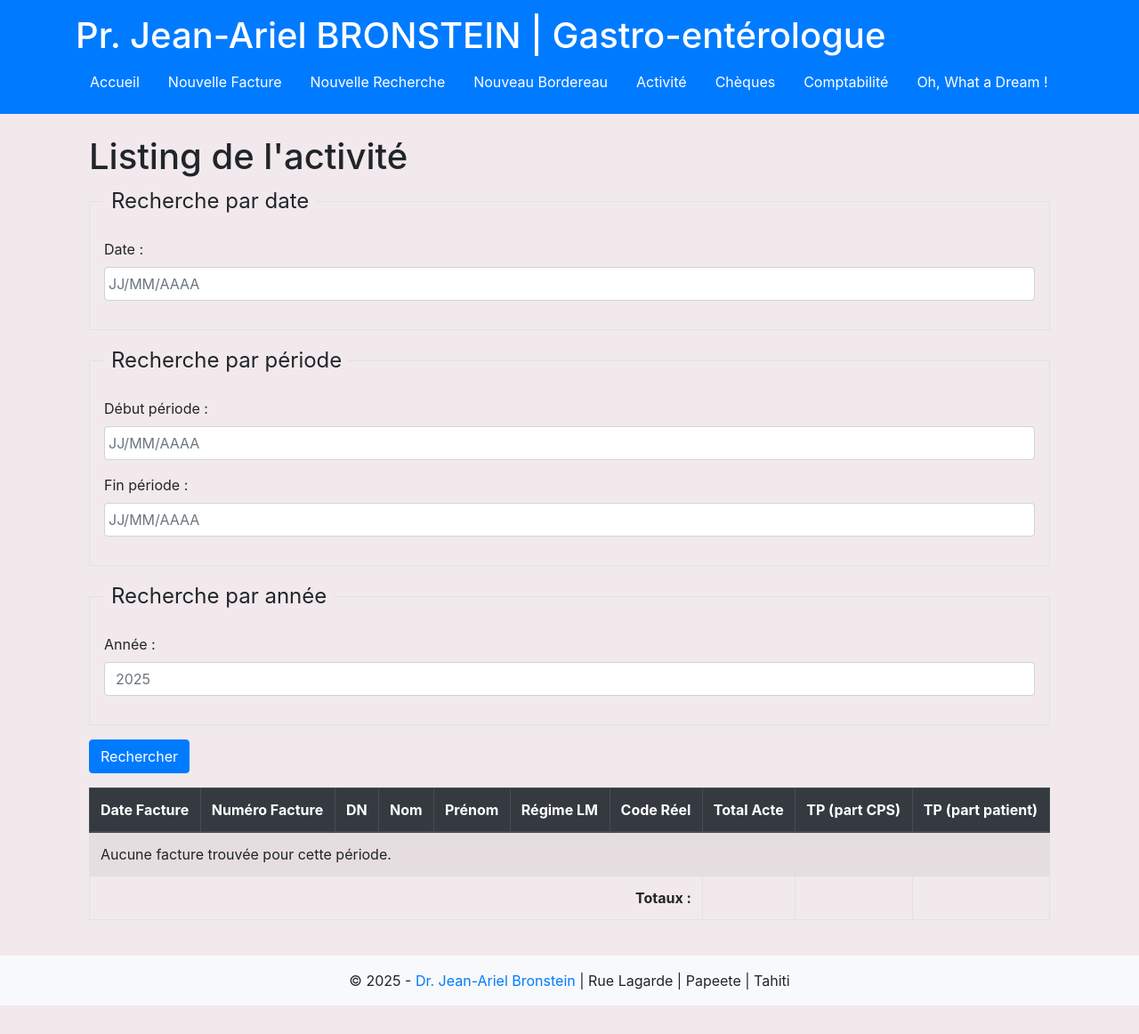
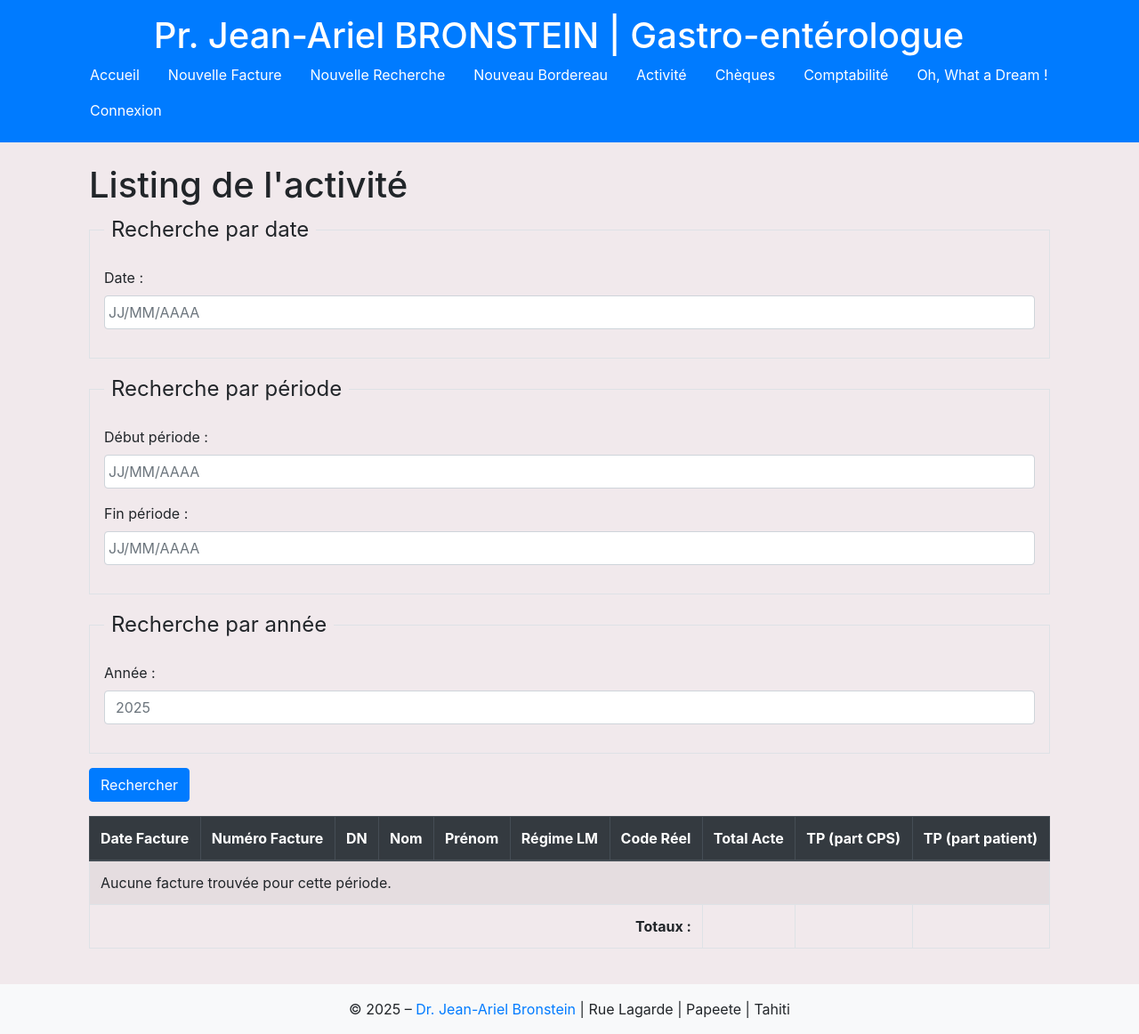
Before and after one commit to bja98713/jabbureau, a Django app: template comptabilite/templates/comptabilite/activity_list.html in a window 1280 px wide. Shown: the whole page at 89% size. Before the commit the page ends 1130 px from the top, so only its background shows below. Run offline with Django 5.2, Linux system fonts and the light colour scheme; the template is opened without the code that fills it, so the values that code supplies are empty; some libraries are stand-ins or nearby versions.

Commit message:
maj4 pythonanywhere

```diff
--- a/comptabilite/urls.py
+++ b/comptabilite/urls.py
@@ -1,6 +1,7 @@
 from django.urls import path
 from . import views
 from .views import remise_cheque, ComptabiliteSummaryView, FacturationListView, FacturationCreateView
+from django.contrib.auth.views import LogoutView
 
 urlpatterns = [
     path('', views.FacturationListView.as_view(), name='facturation_list'),
@@ -21,4 +22,5 @@ urlpatterns = [
     path('cheques/pdf/', views.print_cheque_listing, name='print_cheque_listing'),
     path('<int:pk>/generate_numero/', views.generate_numero, name='generate_numero'),
     path('comptabilite/', ComptabiliteSummaryView.as_view(), name='comptabilite_summary'),
+    path('accounts/logout/', LogoutView.as_view(next_page='login'), name='logout'),
 ]
--- a/templates/base.html
+++ b/templates/base.html
@@ -5,49 +5,62 @@
   <meta charset="UTF-8">
   <meta name="viewport" content="width=device-width, initial-scale=1.0">
   <title>{% block title %} Pr. Jean-Ariel BRONSTEIN | Gastro-entérologue {% endblock %}</title>
-  <!-- Lien vers Bootstrap CSS depuis un CDN -->
-  <link rel="stylesheet" href="https://stackpath.bootstrapcdn.com/bootstrap/4.5.2/css/bootstrap.min.css">
-  <!-- Vos styles personnalisés -->
+  <!-- Bootstrap CSS -->
+  <link rel="stylesheet"
+        href="https://stackpath.bootstrapcdn.com/bootstrap/4.5.2/css/bootstrap.min.css">
+  <!-- Vos styles perso -->
   <link rel="stylesheet" href="{% static 'css/style.css' %}">
-  <link rel="stylesheet" href="https://cdnjs.cloudflare.com/ajax/libs/bootstrap-datepicker/1.9.0/css/bootstrap-datepicker.min.css">
+  <!-- Datepicker CSS -->
+  <link rel="stylesheet"
+        href="https://cdnjs.cloudflare.com/ajax/libs/bootstrap-datepicker/1.9.0/css/bootstrap-datepicker.min.css">
   <style>
     body {
-      background-color: #f1e9ec;  /* ou #ffeef2, #ffeaea selon l’intensité désirée */
+      background-color: #f1e9ec;
     }
   </style>
 </head>
 <body>
   <header class="bg-primary text-white py-3">
-    <div class="container">
-      <h1 class="mb-0">Pr. Jean-Ariel BRONSTEIN | Gastro-entérologue</h1>
-      <nav class="mt-2">
+    <div class="container text-center">
+      <h1 class="mb-0 mr-4">Pr. Jean-Ariel BRONSTEIN | Gastro-entérologue</h1>
+
+      <!-- Menu principal -->
+      <nav class="flex-grow-1">
         <ul class="nav">
+          <li class="nav-item"><a class="nav-link text-white" href="{% url 'facturation_list' %}">Accueil</a></li>
+          <li class="nav-item"><a class="nav-link text-white" href="{% url 'facturation_create' %}">Nouvelle Facture</a></li>
+          <li class="nav-item"><a class="nav-link text-white" href="{% url 'facturation_search_list' %}">Nouvelle Recherche</a></li>
+          <li class="nav-item"><a class="nav-link text-white" href="{% url 'create_bordereau' %}">Nouveau Bordereau</a></li>
+          <li class="nav-item"><a class="nav-link text-white" href="{% url 'activity_list' %}">Activité</a></li>
+          <li class="nav-item"><a class="nav-link text-white" href="{% url 'cheque_listing' %}">Chèques</a></li>
+          <li class="nav-item"><a class="nav-link text-white" href="{% url 'comptabilite_summary' %}">Comptabilité</a></li>
           <li class="nav-item">
-            <a class="nav-link text-white" href="{% url 'facturation_list' %}">Accueil</a>
-          </li>
-          <li class="nav-item">
-            <a class="nav-link text-white" href="{% url 'facturation_create' %}">Nouvelle Facture</a>
-          </li>
-          <li class="nav-item">
-            <a class="nav-link text-white" href="{% url 'facturation_search_list' %}">Nouvelle Recherche</a>
-          </li>
-          <li class="nav-item">
-            <a class="nav-link text-white" href="{% url 'create_bordereau' %}">Nouveau Bordereau</a>
-          </li>
-          <li class="nav-item">
-            <a class="nav-link text-white" href="{% url 'activity_list' %}">Activité</a>
-          </li>
-          <li class="nav-item">
-            <a class="nav-link text-white" href="{% url 'cheque_listing' %}">Chèques</a>
-          </li>
-          <li class="nav-item">
-            <a class="nav-link text-white" href="{% url 'comptabilite_summary' %}">Comptabilité</a>
-          </li>
-          <li class="nav-item">
-            <a class="nav-link text-white" href="https://eu.christianlouboutin.com/fr_fr/mesdames/souliers/">Oh, What a Dream !</a>
+            <a class="nav-link text-white"
+               href="https://eu.christianlouboutin.com/fr_fr/mesdames/souliers/">Oh, What a Dream !</a>
           </li>
         </ul>
       </nav>
+
+      <!-- Zone utilisateur à droite -->
+      <ul class="nav">
+        {% if user.is_authenticated %}
+          <li class="nav-item">
+            <span class="nav-link disabled text-white">Bonjour {{ user.get_username }}</span>
+          </li>
+          <li class="nav-item">
+            <form method="post" action="{% url 'logout' %}">
+              {% csrf_token %}
+              <button type="submit" class="btn btn-link nav-link text-white p-0">
+                Déconnexion
+              </button>
+            </form>
+          </li>
+        {% else %}
+          <li class="nav-item">
+            <a class="nav-link text-white" href="{% url 'login' %}">Connexion</a>
+          </li>
+        {% endif %}
+      </ul>
     </div>
   </header>
 
@@ -57,11 +70,14 @@
 
   <footer class="bg-light text-center py-3">
     <div class="container">
-      <p class="mb-0">&copy; 2025 - <a href="{% url 'admin:index' %}">Dr. Jean-Ariel Bronstein</a> | Rue Lagarde | Papeete | Tahiti</p>
+      <p class="mb-0">
+        &copy; 2025 – <a href="{% url 'admin:index' %}">Dr. Jean-Ariel Bronstein</a> |
+        Rue Lagarde | Papeete | Tahiti
+      </p>
     </div>
   </footer>
 
-  <!-- Chargez jQuery et Bootstrap -->
+  <!-- Scripts -->
   <script src="https://code.jquery.com/jquery-3.5.1.min.js"></script>
   <script src="https://cdn.jsdelivr.net/npm/bootstrap@4.5.2/dist/js/bootstrap.bundle.min.js"></script>
   <script src="https://cdnjs.cloudflare.com/ajax/libs/bootstrap-datepicker/1.9.0/js/bootstrap-datepicker.min.js"></script>
```
